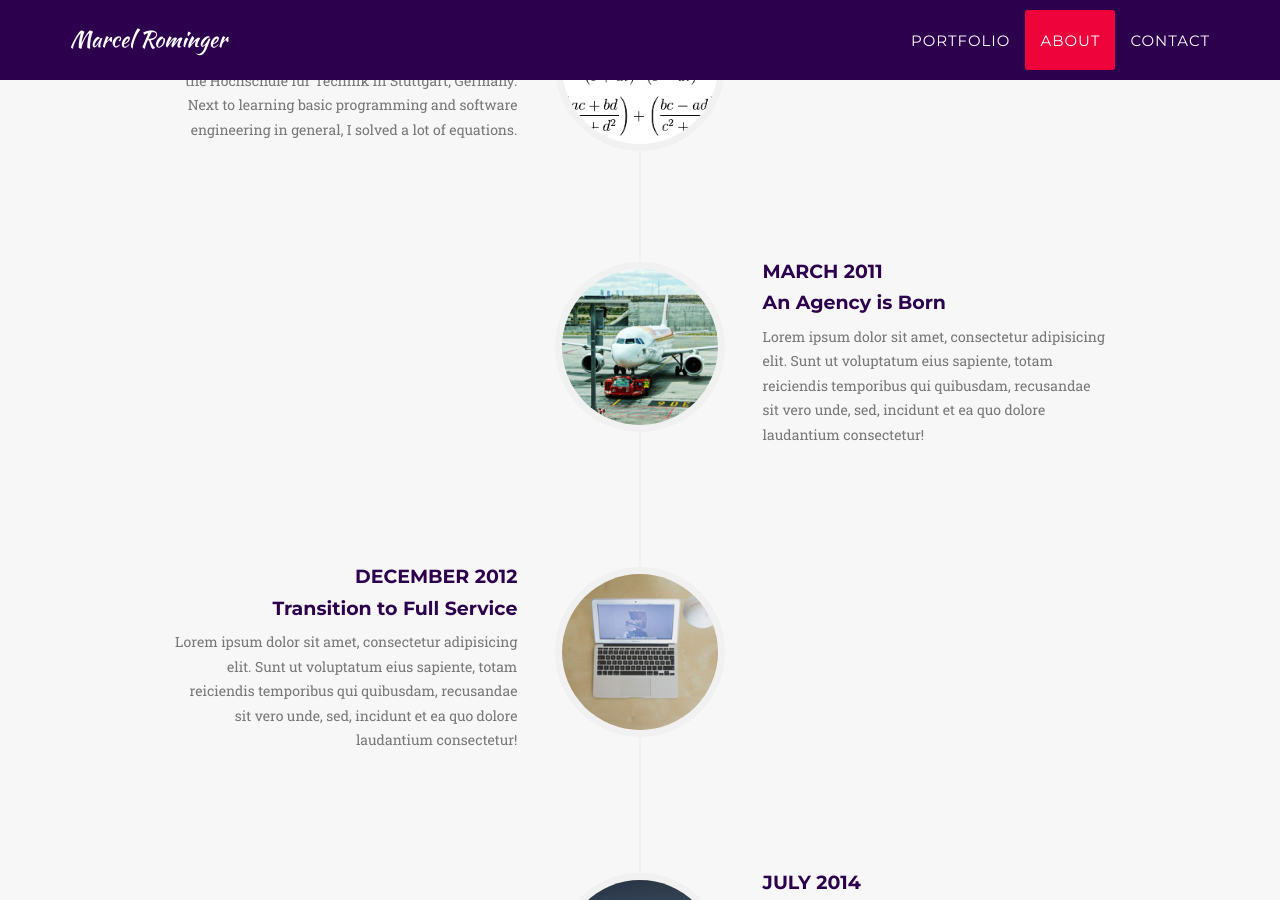
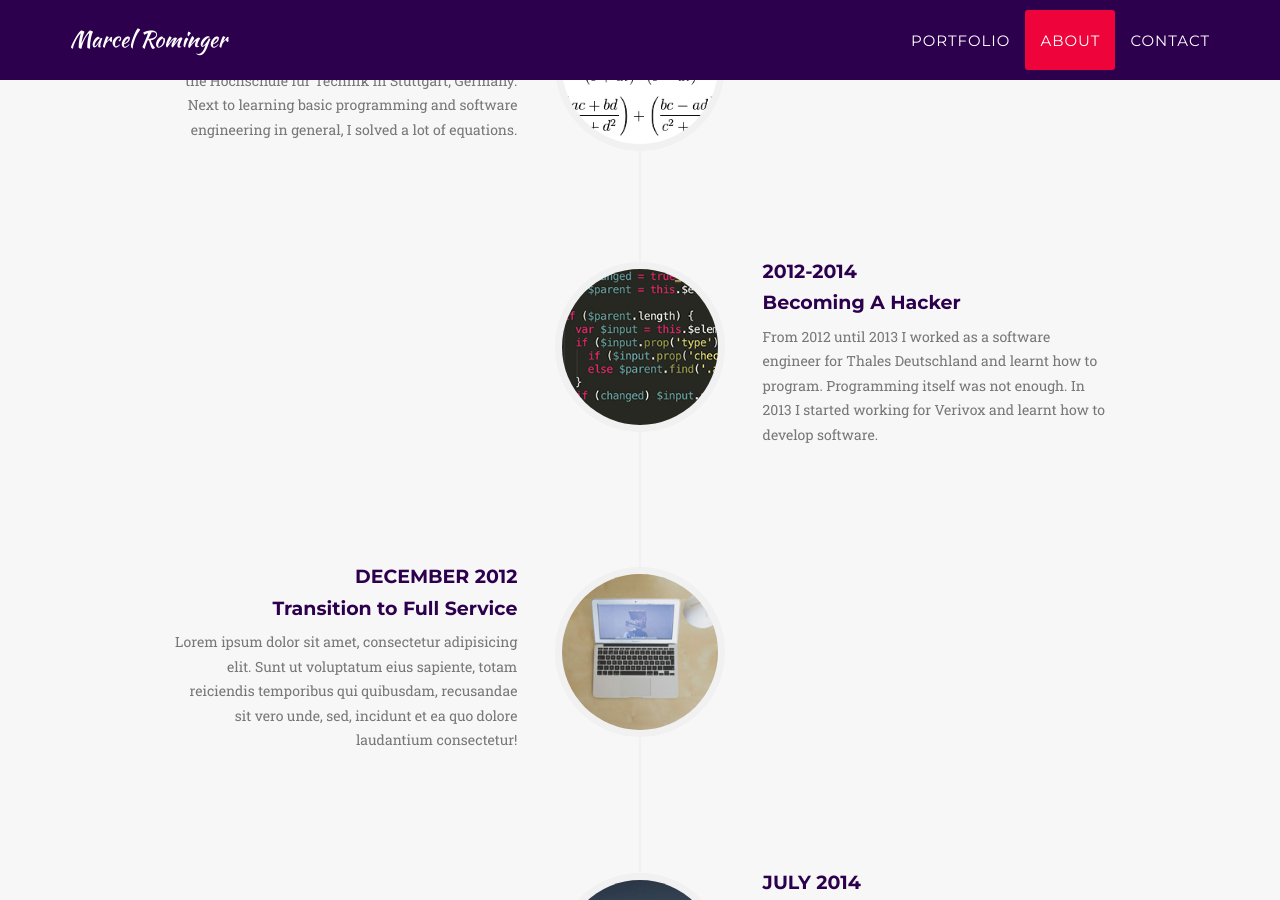
Before and after one commit to marororom/marororom.github.io, a Jekyll site: the page built from index.html, in a window 1280 px wide and 900 px high, scrolled down 2221 px. Built offline with Jekyll 4.4.1, drawn with Linux system fonts in a browser that asks for light colours; some web fonts are replaced.

Commit message:
added text and image

```diff
--- a/_includes/about.html
+++ b/_includes/about.html
@@ -30,11 +30,11 @@
                             </div>
                             <div class="timeline-panel">
                                 <div class="timeline-heading">
-                                    <h4>March 2011</h4>
-                                    <h4 class="subheading">An Agency is Born</h4>
+                                    <h4>2012-2014</h4>
+                                    <h4 class="subheading">Becoming A Hacker</h4>
                                 </div>
                                 <div class="timeline-body">
-                                    <p class="text-muted">Lorem ipsum dolor sit amet, consectetur adipisicing elit. Sunt ut voluptatum eius sapiente, totam reiciendis temporibus qui quibusdam, recusandae sit vero unde, sed, incidunt et ea quo dolore laudantium consectetur!</p>
+                                    <p class="text-muted">From 2012 until 2013 I worked as a software engineer for Thales Deutschland and learnt how to program. Programming itself was not enough. In 2013 I started working for Verivox and learnt how to develop software.</p>
                                 </div>
                             </div>
                         </li>
```
Also changed, not shown: img/about/2.jpg.
